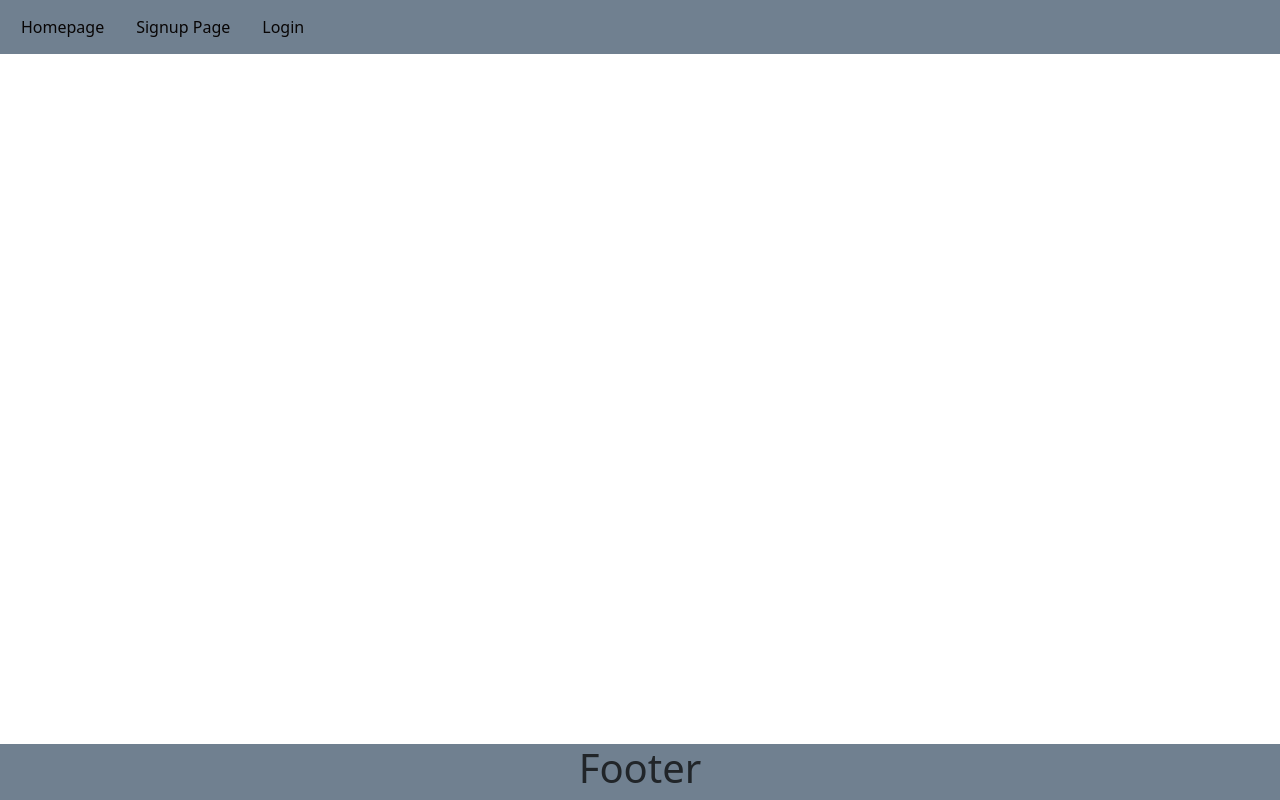
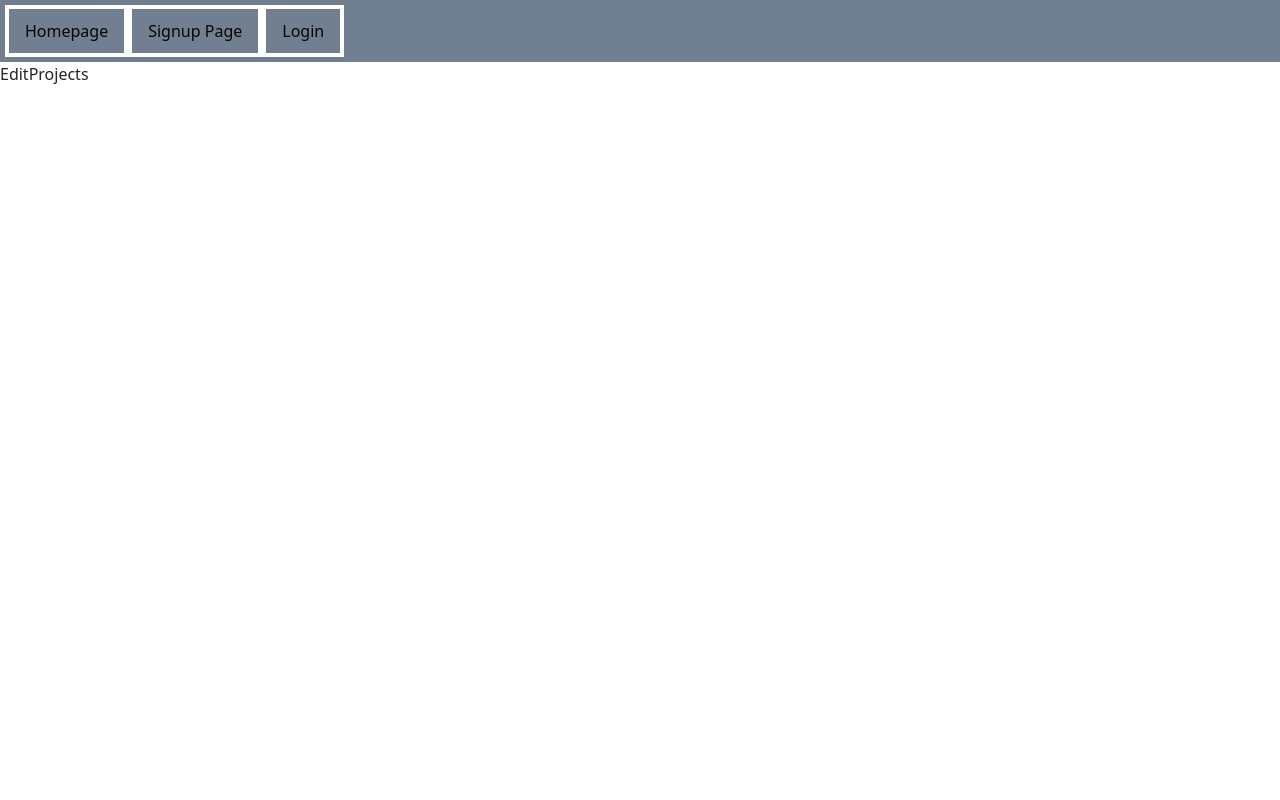
Before and after one commit to Ahmadtahi/gspmt-fyp-mid, a React (Create React App) app in the folder client/: page /Repository/1 in a window 1280 px wide. Built offline with nearby package versions, Linux system fonts and the light colour scheme.

Commit message:
edit page created.

```diff
--- a/client/src/App.css
+++ b/client/src/App.css
@@ -6,19 +6,23 @@
 
 .App {
   text-align: left;
+  background-color: white;
 }
 
 .nav-ul li {
   display: inline-block;
   padding: 10px;
-  background-color: slategray;
-  text-decoration-thickness: 3px;
+  /* background-color: slategray; */
+  /* text-decoration-thickness: 3px; */
+  border: 4px solid white;
+  color: white;
 }
 
 .nav-ul {
   padding: 5px;
   margin: 0;
   background-color: slategray;
+  color: white;
 }
 
 .appButton {
--- a/client/src/App.js
+++ b/client/src/App.js
@@ -8,6 +8,7 @@ import Login from './Components/LoginPage';
 import Repository from './Components/Repository';
 import 'bootstrap/dist/css/bootstrap.min.css';
 import VerifyEmail from './Components/VerifyEmail';
+import EditProjects from './Components/EditProjects';
 function App() {
   return (
     <div className="App">
@@ -20,9 +21,10 @@ function App() {
           <Route path="/Signup" element={<Signup></Signup>}></Route>
           <Route path="/Repository" element={<Repository></Repository>}></Route>
           <Route path="/VerifyEmail/:id" element={<VerifyEmail></VerifyEmail>}></Route>
+          <Route path="/Repository/:id" element={<EditProjects></EditProjects>}></Route>
         </Routes>
       </BrowserRouter>
-      <Footer></Footer>
+      {/* <Footer></Footer> */}
     </div>
   );
 }
--- a/client/src/Components/BasicTable.js
+++ b/client/src/Components/BasicTable.js
@@ -1,6 +1,6 @@
 import Table from 'react-bootstrap/Table';
 import React from 'react'
-import { AiOutlineDelete } from 'react-icons/ai';
+import { AiOutlineDelete, AiOutlineEdit } from 'react-icons/ai';
 
 function BasicExample({ projects, deleteProject, ...props }) {
     return (
@@ -15,7 +15,7 @@ function BasicExample({ projects, deleteProject, ...props }) {
                     <th>Functional Requirements</th>
                     <th>Completion Date</th>
                     {
-                        JSON.parse(localStorage.getItem("user")).userType == 'project_manager' ?
+                        JSON.parse(localStorage.getItem("user")).userType == 'project_manager' || JSON.parse(localStorage.getItem("user")).userType == 'team_member' ?
                             <th>Actions</th>
                             :
                             ''
@@ -35,14 +35,25 @@ function BasicExample({ projects, deleteProject, ...props }) {
                                 <td>{project.functional_requirements}</td>
                                 <td>{new Date(project.completion_date).toUTCString().split(" ", 3)}</td>
                                 {
-                                    JSON.parse(localStorage.getItem("user")).userType == 'project_manager' ?
+                                    JSON.parse(localStorage.getItem("user")).userType == 'project_manager' || JSON.parse(localStorage.getItem("user")).userType == 'team_member' ?
                                         <td
                                             className='pointer'
                                             style={{ boxSizing: 'border-box', paddingLeft: '40px' }}
-                                            onClick={() => {
-                                                deleteProject(project._id)
-                                            }}
-                                        ><AiOutlineDelete /></td>
+                                        >
+                                            {
+                                                JSON.parse(localStorage.getItem("user")).userType == 'project_manager' ?
+                                                    <AiOutlineDelete
+                                                        onClick={() => {
+                                                            deleteProject(project._id)
+                                                        }} />
+                                                    :
+                                                    <AiOutlineEdit
+                                                        onClick={() => {
+                                                            window.location.replace(`/Repository/${project._id}`)
+                                                        }}
+                                                    />
+                                            }
+                                        </td>
                                         :
                                         ''
                                 }
--- /dev/null
+++ b/client/src/Components/EditProjects.js
@@ -0,0 +1,9 @@
+import React from 'react'
+
+function EditProjects() {
+  return (
+    <div>EditProjects</div>
+  )
+}
+
+export default EditProjects
--- a/client/src/Components/Repository.js
+++ b/client/src/Components/Repository.js
@@ -24,7 +24,6 @@ function Repository() {
             setProjects([])
         }
     }, [currentTab, currentPage])
-
 
     const fetchProjects = async () => {
         axios.get('http://localhost:5000/projects/all', {
@@ -81,7 +80,7 @@ function Repository() {
             {
                 currentTab === 0 ?
                     <>
-                        <Row>
+                        <Col xs={10}>
                             <Col xs={6}></Col>
                             <Col xs={6}>
                                 <InputGroup className="mb-3">
@@ -107,7 +106,7 @@ function Repository() {
                                     </Button>
                                 </InputGroup>
                             </Col>
-                        </Row>
+                        </Col>
                         <BasicExample
                             projects={projects}
                             deleteProject={deleteProject}
```
